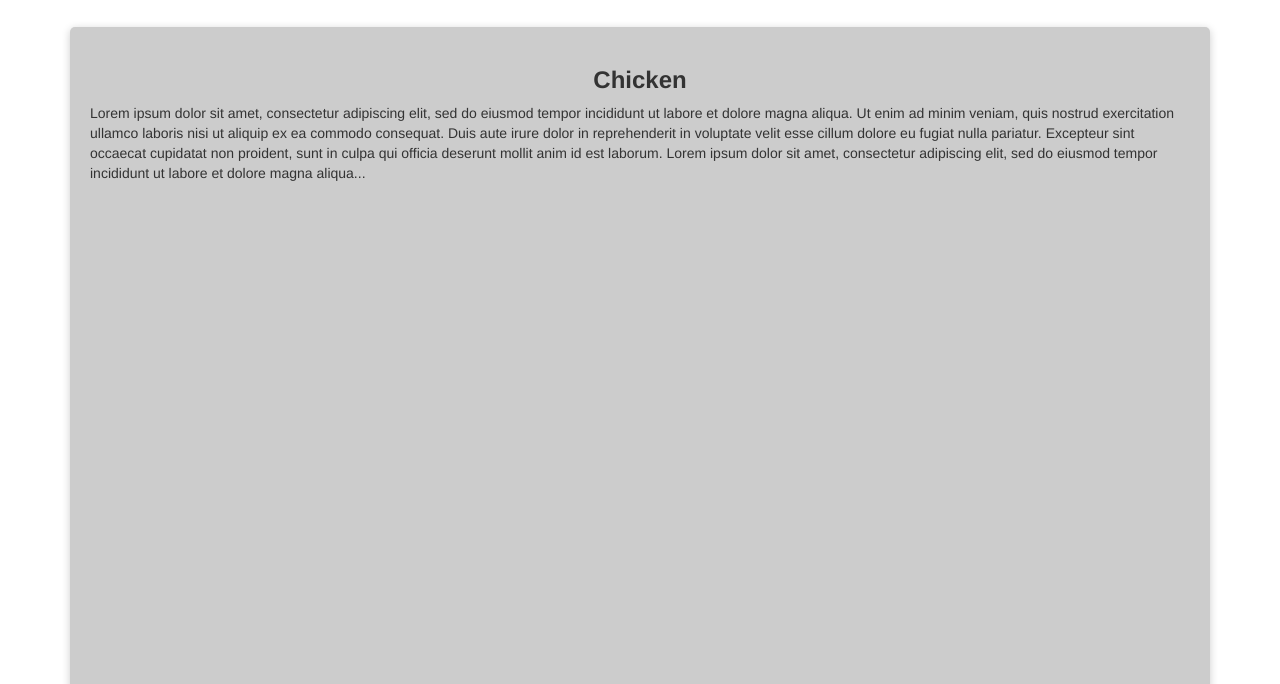
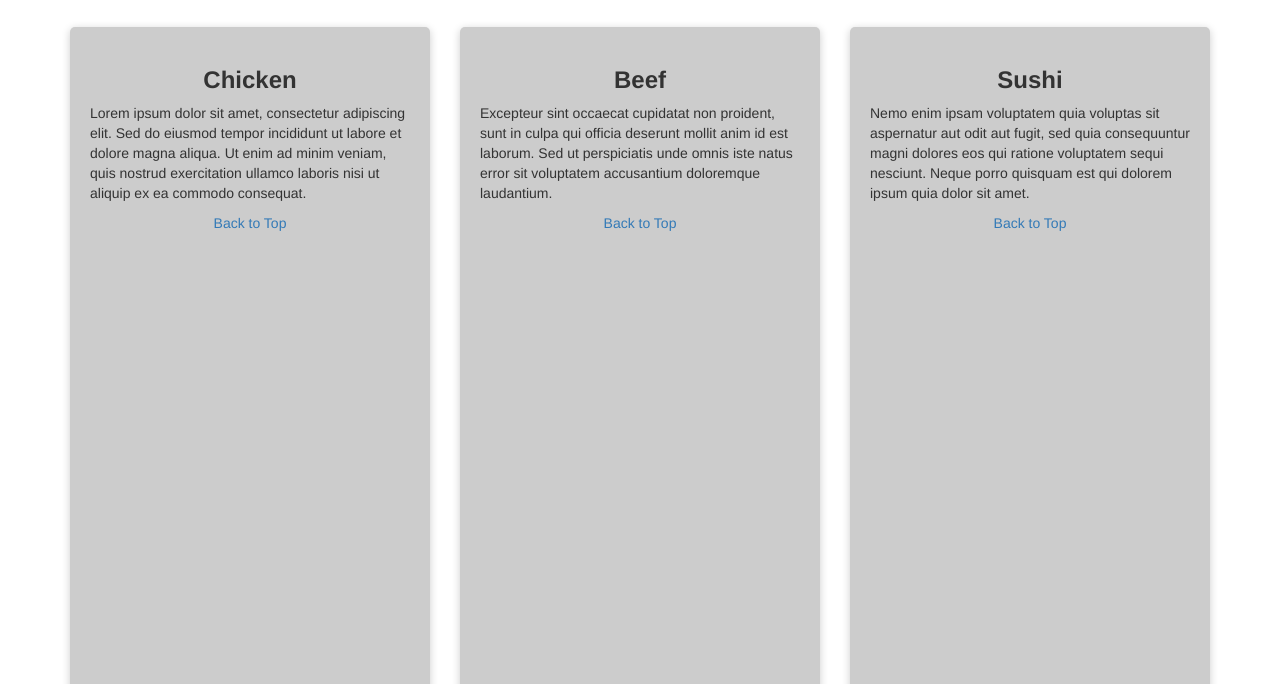
Before and after one commit to ankita-mondal28/mod3-solution, a plain HTML site: page index.html in a window 1280 px wide. Shown: the part 116-800 px from the top of the page. Drawn offline with nearby package versions, Linux system fonts and the light colour scheme.

Commit message:
Update index.html

```diff
--- a/index.html
+++ b/index.html
@@ -3,7 +3,7 @@
 <head>
   <meta charset="UTF-8">
   <meta name="viewport" content="width=device-width, initial-scale=1">
-  <title>Assignment Solution for Module 3</title>
+  <title>Assignment Solution for Module 3 (Optional)</title>
   <!-- Bootstrap CSS -->
   <link rel="stylesheet" href="https://maxcdn.bootstrapcdn.com/bootstrap/3.3.7/css/bootstrap.min.css">
   <!-- Custom CSS -->
@@ -27,9 +27,9 @@
       <!-- Mobile Dropdown Menu -->
       <div class="collapse navbar-collapse" id="mobile-menu">
         <ul class="nav navbar-nav visible-xs text-center">
-          <li><a href="#">Chicken</a></li>
-          <li><a href="#">Beef</a></li>
-          <li><a href="#">Sushi</a></li>
+          <li><a href="#chicken">Chicken</a></li>
+          <li><a href="#beef">Beef</a></li>
+          <li><a href="#sushi">Sushi</a></li>
         </ul>
       </div>
     </div>
@@ -37,22 +37,47 @@
 
   <!-- Page Heading -->
   <div class="container">
-    <h2 class="text-center">Our Menu</h2>
+    <h2 id="top" class="text-center">Our Menu</h2>
 
-    <!-- Tall Section -->
+    <!-- Sections in Bootstrap Grid -->
     <div class="row">
-      <div class="col-xs-12">
-        <section class="menu-section">
+
+      <!-- Chicken Section -->
+      <div class="col-xs-12 col-sm-6 col-md-4">
+        <section id="chicken" class="menu-section">
           <h3 class="text-center"><b>Chicken</b></h3>
           <p>
-            Lorem ipsum dolor sit amet, consectetur adipiscing elit, sed do eiusmod tempor incididunt ut labore et dolore magna aliqua.
-            Ut enim ad minim veniam, quis nostrud exercitation ullamco laboris nisi ut aliquip ex ea commodo consequat. Duis aute irure
-            dolor in reprehenderit in voluptate velit esse cillum dolore eu fugiat nulla pariatur. Excepteur sint occaecat cupidatat non
-            proident, sunt in culpa qui officia deserunt mollit anim id est laborum. Lorem ipsum dolor sit amet, consectetur adipiscing elit,
-            sed do eiusmod tempor incididunt ut labore et dolore magna aliqua...
+            Lorem ipsum dolor sit amet, consectetur adipiscing elit. Sed do eiusmod tempor incididunt ut labore et dolore magna aliqua.
+            Ut enim ad minim veniam, quis nostrud exercitation ullamco laboris nisi ut aliquip ex ea commodo consequat.
           </p>
+          <p class="text-center"><a href="#top">Back to Top</a></p>
         </section>
       </div>
+
+      <!-- Beef Section -->
+      <div class="col-xs-12 col-sm-6 col-md-4">
+        <section id="beef" class="menu-section">
+          <h3 class="text-center"><b>Beef</b></h3>
+          <p>
+            Excepteur sint occaecat cupidatat non proident, sunt in culpa qui officia deserunt mollit anim id est laborum.
+            Sed ut perspiciatis unde omnis iste natus error sit voluptatem accusantium doloremque laudantium.
+          </p>
+          <p class="text-center"><a href="#top">Back to Top</a></p>
+        </section>
+      </div>
+
+      <!-- Sushi Section -->
+      <div class="col-xs-12 col-sm-12 col-md-4">
+        <section id="sushi" class="menu-section">
+          <h3 class="text-center"><b>Sushi</b></h3>
+          <p>
+            Nemo enim ipsam voluptatem quia voluptas sit aspernatur aut odit aut fugit, sed quia consequuntur magni dolores eos qui ratione
+            voluptatem sequi nesciunt. Neque porro quisquam est qui dolorem ipsum quia dolor sit amet.
+          </p>
+          <p class="text-center"><a href="#top">Back to Top</a></p>
+        </section>
+      </div>
+
     </div>
   </div>
 
```
